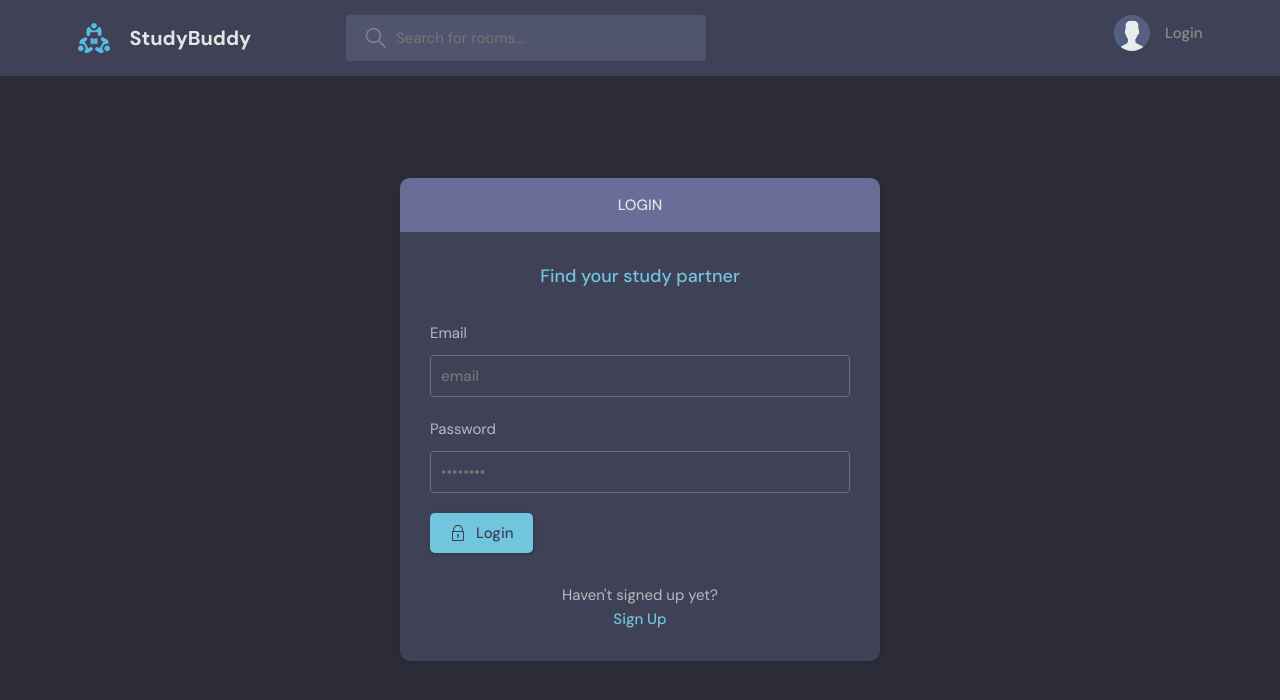
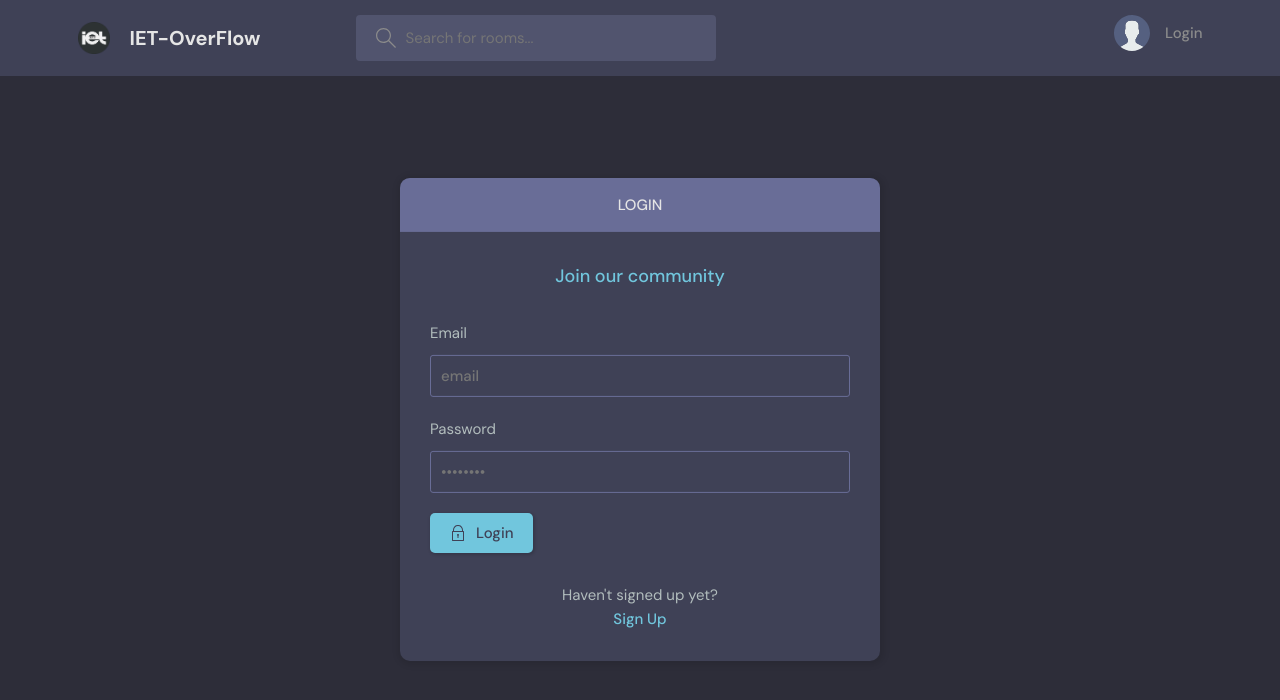
Before and after one commit to mario11-wiet/iet-overflow, a Django app: page /login/ in a window 1280 px wide. Shown: the top 700 px of the page. Run offline with Django 4.2, Linux system fonts and the light colour scheme.

Commit message:
Refactor

```diff
--- a/iet_overflow/base/templates/base/home.html
+++ b/iet_overflow/base/templates/base/home.html
@@ -23,7 +23,7 @@
         </div>
         <div class="roomList__header">
         <div>
-            <h2>Study Room</h2>
+            <h2>IET-OverFlow</h2>
             <p>{{room_count}} Rooms available</p>
         </div>
         <a class="btn btn--main" href="{%url 'create-room' %}">
--- a/iet_overflow/base/templates/base/login_register.html
+++ b/iet_overflow/base/templates/base/login_register.html
@@ -10,7 +10,7 @@
         </div>
       </div>
       <div class="layout__body">
-        <h2 class="auth__tagline">Find your study partner</h2>
+        <h2 class="auth__tagline">Join our community</h2>
         <form class="form" action="" method="post">
           {% csrf_token %}
           <div class="form__group form__group">
@@ -61,7 +61,7 @@
         </div>
       </div>
       <div class="layout__body">
-        <h2 class="auth__tagline">Find your study partner</h2>
+        <h2 class="auth__tagline">Join our community</h2>
         <form class="form" action="" method="post">
           {% csrf_token %}
           {% for field in form %}
--- a/iet_overflow/base/templates/base/profile.html
+++ b/iet_overflow/base/templates/base/profile.html
@@ -26,7 +26,7 @@
         </div>
         <div class="roomList__header">
           <div>
-            <h2>Study Rooms Hosted by {{user.username}}</a>
+            <h2>IET-OverFlow Hosted by {{user.username}}</a>
             </h2>
           </div>
         </div>
--- a/iet_overflow/base/templates/base/room.html
+++ b/iet_overflow/base/templates/base/room.html
@@ -13,7 +13,7 @@
                   ></path>
                 </svg>
               </a>
-              <h3>Study Room</h3>
+              <h3>IET-OverFlow</h3>
             </div>
             {% if request.user == room.host %}
             <div class="room__topRight">
--- a/iet_overflow/base/templates/base/room_form.html
+++ b/iet_overflow/base/templates/base/room_form.html
@@ -13,7 +13,7 @@
               </path>
             </svg>
           </a>
-          <h3>Create/Update Study Room</h3>
+          <h3>Create/Update Room</h3>
         </div>
       </div>
       <div class="layout__body">
--- a/iet_overflow/templates/main.html
+++ b/iet_overflow/templates/main.html
@@ -5,9 +5,8 @@
     <meta charset="UTF-8" />
     <meta http-equiv="X-UA-Compatible" content="IE=edge" />
     <meta name="viewport" content="width=device-width, initial-scale=1.0" />
-    <link rel="shortcut icon" href="assets/favicon.ico" type="image/x-icon" />
     <link rel="stylesheet" href="{% static 'styles/style.css' %}" />
-    <title>StudyBuddy - Find study partners around the world!</title>
+    <title>IET-OverFlow</title>
   </head>
   <body>
     {% include 'navbar.html' %}
--- a/iet_overflow/templates/navbar.html
+++ b/iet_overflow/templates/navbar.html
@@ -2,8 +2,8 @@
 <header class="header header--loggedIn">
     <div class="container">
     <a href="{% url 'home' %}" class="header__logo">
-        <img src="{% static 'images/logo.svg' %}" />
-        <h1>StudyBuddy</h1>
+        <img src="{% static 'images/logo.png' %}" />
+        <h1>IET-OverFlow</h1>
     </a>
     <form class="header__search" method="GET" action="{% url 'home' %}">
         <label>
```
Also changed, not shown: iet_overflow/static/images/favicon.ico (deleted), iet_overflow/static/images/logo.png (added), iet_overflow/static/images/logo.svg (deleted), 1 other file.
